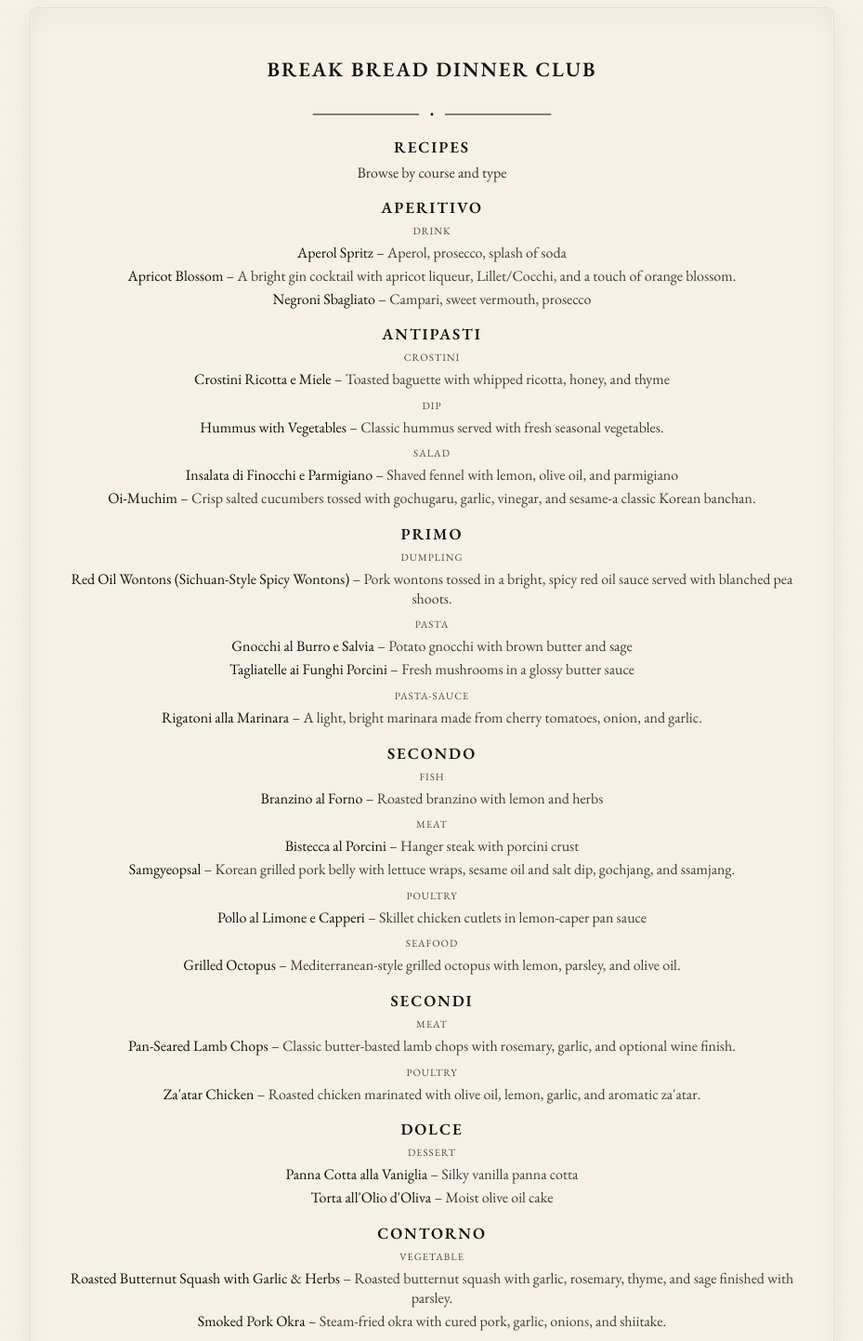
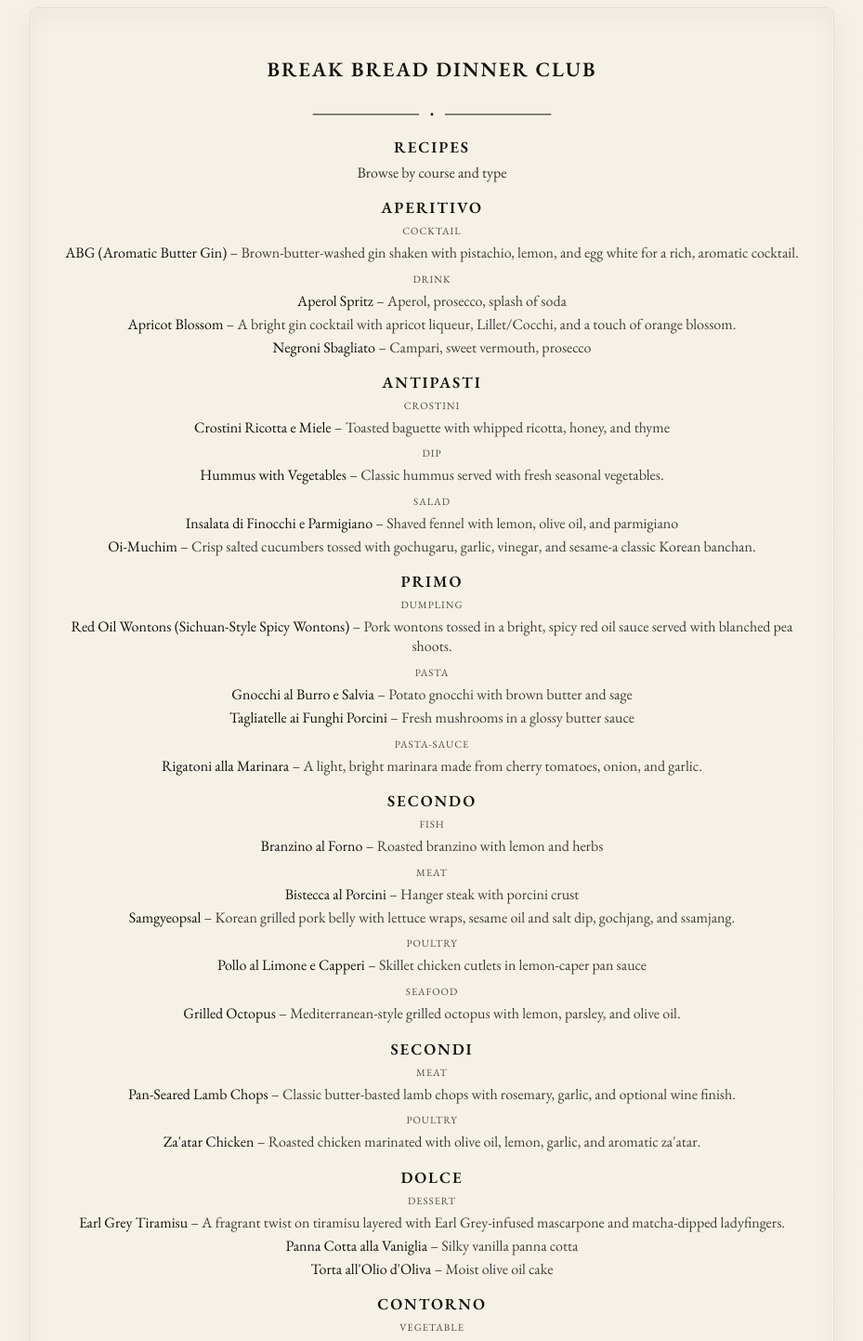
Before and after one commit to enricobautista/dinner-club, a Next.js app: page /recipes in a window 1280 px wide. Shown: the top 1442 px of the page at 93% size, without its empty margins (175-1104 px from the left). Built offline with nearby package versions, Linux system fonts and the light colour scheme.

Commit message:
2025-11-23 menu addition; dolce and apertivo

```diff
--- a/components/Header.tsx
+++ b/components/Header.tsx
@@ -8,11 +8,16 @@ export default function Header() {
   const pathname = usePathname();
   const today = new Date();
   today.setHours(0, 0, 0, 0);
-  const hasUpcoming = getSortedMenus().some(m => {
+  const upcoming = getSortedMenus().filter(m => {
     const d = parseMenuDate(m.dateISO);
     d.setHours(0, 0, 0, 0);
     return d.getTime() >= today.getTime();
   });
+  const hasUpcoming = upcoming.length > 0;
+  const next = upcoming
+    .slice()
+    .sort((a, b) => parseMenuDate(a.dateISO).getTime() - parseMenuDate(b.dateISO).getTime())[0];
+  const priceText = Number.isFinite(Number(next?.cost)) ? `$${next!.cost}` : undefined;
   const isHome = pathname === "/";
   const isMenuContext = pathname?.startsWith("/menus") || (isHome && hasUpcoming);
   const showHeaderFlourish = !isMenuContext && !(isHome && !hasUpcoming); // hide when menu context or home+Welcome
@@ -23,7 +28,9 @@ export default function Header() {
         <Link href="/" className="link-no-underline" style={{ color: "inherit" }}>Break Bread Dinner Club</Link>
       </h1>
       {isHome && hasUpcoming ? (
-        <p className="smallcaps" style={{ margin: ".35rem 0 0", opacity: .9 }}>Upcoming Dinner Menu</p>
+        <p className="smallcaps" style={{ margin: ".35rem 0 0", opacity: .9 }}>
+          Upcoming Dinner Menu{priceText ? ` • ${priceText}` : ""}
+        </p>
       ) : null}
       {showHeaderFlourish && (
         <div style={{ marginTop: isHome && hasUpcoming ? 6 : 8 }}>
--- a/data/menus.ts
+++ b/data/menus.ts
@@ -76,13 +76,24 @@ export const menus: Menu[] = [
   },
   {
     slug: "divorce-party-2025",
-    location: "Washington, DC",
+    location: "2217 38th St NW, Washington, DC",
     dateISO: "2025-11-23",
     time: "6:00 PM",
-    hosts: ["Enrico Bautista", "Yumin Gao", "Francis Arellano"],
+    hosts: ["Enrico Bautista", "Yumin Gao", "Francis Arellano", "Winnie Li", "Jae Min"],
+    guestLimit: 20,
     guests: [],
     cost: 15,
     courses: [
+      {
+        heading: "Aperitivo",
+        items: [
+          {
+            name: "ABG (Aromatic Butter Gin)",
+            recipeSlug: "abg-aromatic-butter-gin",
+            blurb: "Brown-butter gin with pistachio, lemon, and egg white."
+          }
+        ]
+      },
       {
         heading: "Antipasto",
         items: [
@@ -124,12 +135,23 @@ export const menus: Menu[] = [
           {
             name: "Za'atar Chicken",
             recipeSlug: "zaatar-chicken",
-            blurb: "Lemon and garlic grilled chicken with aromatic za'atar."
+            blurb: "Lemon and garlic grilled chicken with Lebanese za'atar."
+          },
+        ]
+      },
+      {
+        heading: "Dolce",
+        items: [
+          {
+            name: "Earl Grey Tiramisu",
+            recipeSlug: "earl-grey-tiramisu",
+            blurb: "Layered tiramisu with Earl Grey mascarpone and matcha-dipped ladyfingers."
           }
         ]
-      }
+      },
     ]
   },
+
 ];
 
 function normalizeSlug(input: string) {
--- a/data/recipes.ts
+++ b/data/recipes.ts
@@ -540,6 +540,64 @@ export const recipes: Recipe[] = [
       "Rest for 5 minutes before serving."
     ]
   },
+  {
+    slug: "earl-grey-tiramisu",
+    title: "Earl Grey Tiramisu",
+    course: "Dolce",
+    type: "dessert",
+    blurb: "A fragrant twist on tiramisu layered with Earl Grey-infused mascarpone and matcha-dipped ladyfingers.",
+    ingredients: [
+      "1 1/4 cup heavy cream, divided",
+      "1 tbsp Earl Grey tea leaves (or 3 tea bags)",
+      "2 egg yolks",
+      "5 tbsp granulated sugar",
+      "2 tsp vanilla extract",
+      "8 oz mascarpone cheese, room temperature",
+      "18-24 ladyfingers",
+      "6 oz hot water",
+      "1-2 tbsp matcha powder",
+      "",
+      "// Matcha Whipped Cream",
+      "8 oz heavy cream",
+      "1 tbsp granulated sugar",
+      "1 tsp matcha powder, sifted"
+    ],
+    steps: [
+      "Heat 1/2 cup of the heavy cream with the Earl Grey tea over low heat for about 5 minutes, until just simmering. Remove from heat; strain if using loose leaves and set aside to cool slightly.",
+      "Prepare a double boiler and whisk the egg yolks with 5 tbsp sugar until pale yellow and slightly thickened. Transfer to a large bowl.",
+      "While the custard is still warm, whisk in the mascarpone using a handheld mixer until smooth.",
+      "Add the Earl Grey cream, the remaining heavy cream, and vanilla extract. Continue whisking until fully incorporated. (Note: the heated cream will prevent it from whipping to stiff peaks—this is normal.)",
+      "Prepare an 8-by-8 pan lined with parchment. Whisk the matcha with hot (not boiling) water until smooth.",
+      "Dip each ladyfinger briefly in the matcha and arrange in a single layer in the pan.",
+      "Spread a layer of the Earl Grey cream over the ladyfingers. Add a second layer of matcha-dipped ladyfingers, then top with the remaining Earl Grey cream. Reserve some cream for piping if desired.",
+      "Smooth the surface and refrigerate at least 4 hours to set.",
+      "For the matcha whipped cream: Whip heavy cream with sugar and sifted matcha until stiff peaks form. Transfer to a piping bag.",
+      "If extra Earl Grey cream was reserved, whip briefly if needed and place into a piping bag.",
+      "Before serving, alternate piping the matcha cream and Earl Grey cream on top. Lightly dust with matcha powder."
+    ]
+  },
+  {
+    slug: "abg-aromatic-butter-gin",
+    title: "ABG (Aromatic Butter Gin)",
+    course: "Aperitivo",
+    type: "cocktail",
+    blurb: "Brown-butter-washed gin shaken with pistachio, lemon, and egg white for a rich, aromatic cocktail.",
+    ingredients: [
+      "2 oz brown-butter-washed gin",
+      "0.75 oz pistachio syrup",
+      "1 oz fresh lemon juice",
+      "0.75 oz egg white",
+      "Small pinch of salt",
+      "Ice",
+      "Grated pistachio, for garnish"
+    ],
+    steps: [
+      "Add all ingredients to a shaker without ice and dry shake to aerate and create texture.",
+      "Add ice and shake vigorously until well chilled.",
+      "Strain into a chilled coupe glass.",
+      "Garnish with freshly grated pistachio."
+    ]
+  },
 ];
 
 export function getRecipe(slug?: string) {
```
